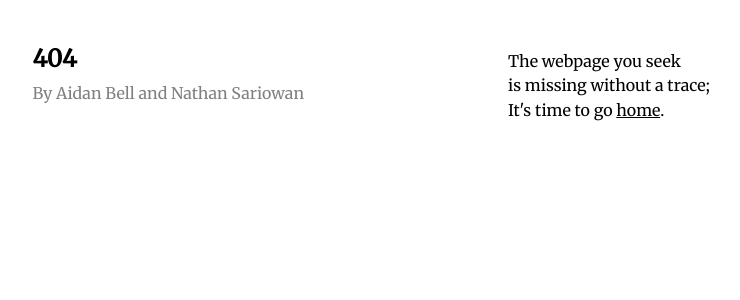
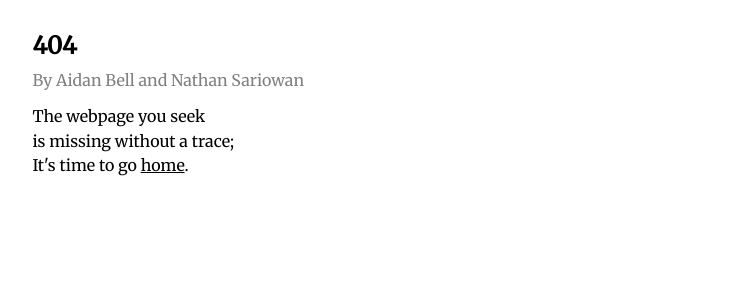
Before and after one commit to ncsariowan/poetryai, a Flask app: page /poem/notFound in a window 1280 px wide. Shown: the part 91-391 px from the top of the page, without its empty margins (132-872 px from the left). Run offline with Flask 2, Linux system fonts and the light colour scheme.

Commit message:
css changes

```diff
--- a/app/static/css/poem.css
+++ b/app/static/css/poem.css
@@ -25,6 +25,7 @@ html, body {
 #container > div {
     max-width: 1170px;
     width: 100%;
+    display: block;
 }
 
 
--- a/app/templates/404.html
+++ b/app/templates/404.html
@@ -15,6 +15,8 @@
         <a id="logo" href="{{ url_for('main') }}"><h1>PoetryAI</h1></a>
     </div>
     <div id="container">
+        <div>
+
             <div id="title">
                 <h2>404</h2>
 
@@ -26,6 +28,7 @@
                 <p>It's time to go <a href="{{ url_for('main') }}">home</a>.</p>
             </div>
         </div>
+    </div>
 </body>
 
 </html>
```
Lines whose indentation alone changed are shown as unchanged.
